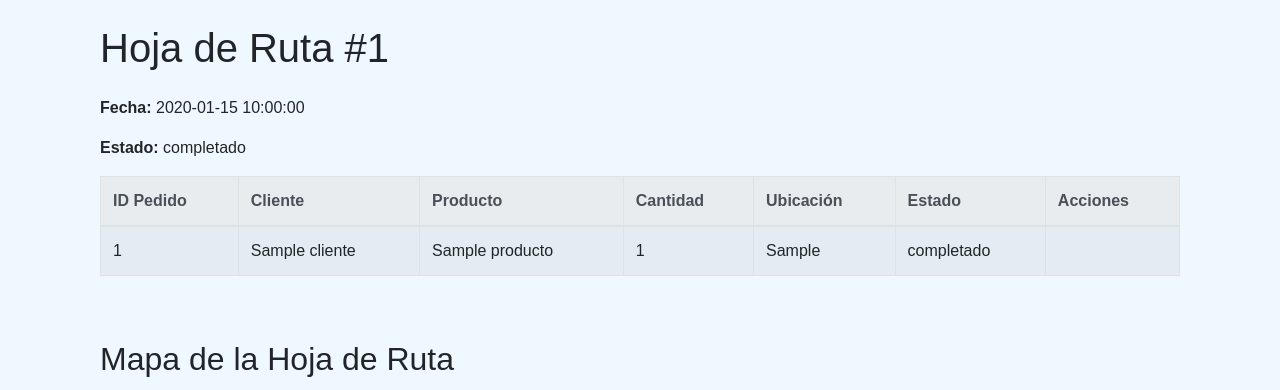
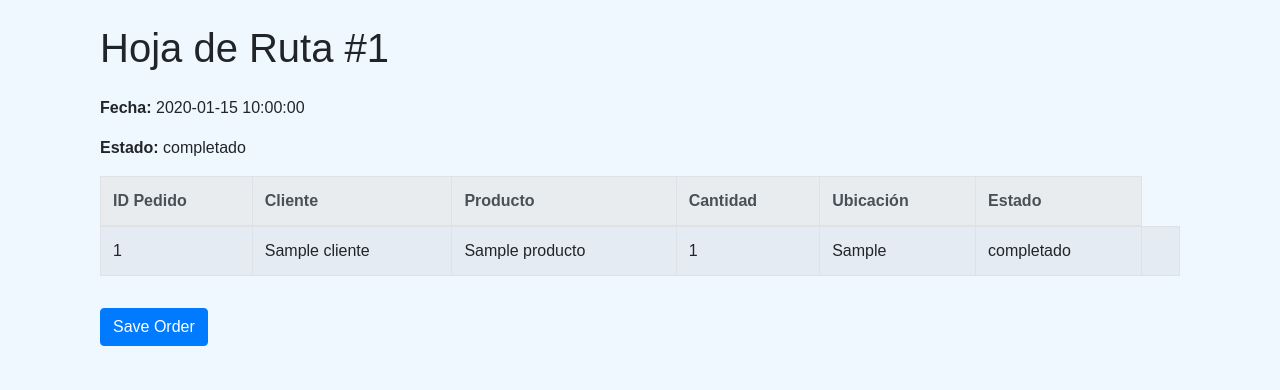
Before and after one commit to zadxdaz/Webhook-vita, a Flask app: page /hoja-de-ruta/1 in a window 1280 px wide. Shown: the part 78-468 px from the top of the page. Run offline with Flask 3, Linux system fonts and the light colour scheme; a user stored in the database is signed in; tables that the repository leaves empty hold one stand-in row (values such as "Sample post"); some libraries are stand-ins or nearby versions.

Commit message:
Reordenar las hojas de ruta

```diff
--- a/app.py
+++ b/app.py
@@ -649,7 +649,11 @@ def update_client_info(id):
 def compute_route():
     try:
         data = request.json
+        hoja_id = data.get('hoja_id')
         addresses = data.get('addresses', [])
+
+        if not hoja_id:
+            return jsonify({"error": "hoja_id is required"}), 400
 
         if not addresses or len(addresses) < 2:
             return jsonify({"error": "At least two addresses are required"}), 400
@@ -676,6 +680,9 @@ def compute_route():
             else:
                 return jsonify({"error": "Geocoding API error", "details": response.json()}), response.status_code
 
+        if len(geocoded_locations) < 2:
+            return jsonify({"error": "Insufficient geocoded locations for routing."}), 400
+
         # Construct the payload for the Routes API
         payload = {
             "origin": {"location": {"latLng": geocoded_locations[0]}},
@@ -685,16 +692,49 @@ def compute_route():
             "optimizeWaypointOrder": True
         }
 
-        # Call the Routes API with FieldMask
         routes_url = "https://routes.googleapis.com/directions/v2:computeRoutes"
         headers = {
             "Content-Type": "application/json",
             "X-Goog-Api-Key": api_key,
-            "X-Goog-FieldMask": "routes.distanceMeters,routes.duration,routes.polyline.encodedPolyline,routes.optimizedIntermediateWaypointIndex"
+            "X-Goog-FieldMask": "routes.polyline.encodedPolyline,routes.optimizedIntermediateWaypointIndex"
         }
+
         response = requests.post(routes_url, headers=headers, json=payload)
         if response.status_code == 200:
-            return jsonify(response.json())
+            data = response.json()
+            pedidos = HojaDeRutaPedido.query.filter_by(hoja_de_ruta_id=hoja_id).order_by(HojaDeRutaPedido.posicion).all()
+            # Extract the optimized order and polyline
+            encoded_polyline = data.get("routes", [{}])[0].get("polyline", {}).get("encodedPolyline", None)
+
+            if not encoded_polyline:
+                return jsonify({"error": "Failed to retrieve route polyline"}), 400
+
+           # Extract optimized order
+            optimized_order = data.get("routes", [{}])[0].get("optimizedIntermediateWaypointIndex", [])
+
+            # Include the fixed origin and destination indices
+            full_order = [0] + [index + 1 for index in optimized_order] + [len(geocoded_locations) - 1]
+
+            if len(full_order) != len(pedidos):
+                print(f"Mismatch: {len(full_order)} indices vs {len(pedidos)} pedidos")
+                return jsonify({"error": "Mismatch between pedidos and waypoints."}), 400
+
+            # Reorder pedidos based on the full order
+            for new_position, waypoint_index in enumerate(full_order):
+                if waypoint_index < len(pedidos):
+                    pedido = pedidos[waypoint_index]
+                    pedido.posicion = new_position + 1
+                    pedido.save()
+                else:
+                    print(f"Invalid waypoint index: {waypoint_index}")
+                    return jsonify({"error": f"Invalid waypoint index: {waypoint_index}"}), 400
+
+
+            # Return the polyline for frontend mapping
+            return jsonify({
+                "success": "Route optimized and saved successfully",
+                "polyline": encoded_polyline
+            }), 200
         else:
             print(response.text)
             return jsonify({"error": "Failed to compute route", "details": response.json()}), response.status_code
@@ -702,6 +742,62 @@ def compute_route():
     except Exception as e:
         print(f"Error: {e}")
         return jsonify({"error": "Internal Server Error"}), 500
+
+@csrf.exempt
+@app.route('/hoja-de-ruta/<int:hoja_id>/reorder', methods=['POST'])
+def reorder_pedidos(hoja_id):
+    try:
+        data = request.json
+        print("Received payload:", data)  # Debug the incoming payload
+        new_order = data.get('order')
+
+        if not new_order:
+            print("No order provided in the payload")
+            return jsonify({'error': 'No order provided'}), 400
+
+        # Update the order of pedidos in the database
+        for position, pedido_id in enumerate(new_order, start=1):
+            hoja_de_ruta_pedido = HojaDeRutaPedido.get_by_pedido_id_and_hoja_id(pedido_id, hoja_id)
+            if hoja_de_ruta_pedido:
+                hoja_de_ruta_pedido.posicion = position
+                hoja_de_ruta_pedido.save()
+
+        return jsonify({'success': 'Order updated successfully'}), 200
+    except Exception as e:
+        print(f"Error reordering pedidos: {e}")
+        return jsonify({'error': 'Internal server error'}), 500
+
+
+@app.route('/hoja-de-ruta/<int:hoja_id>/optimize', methods=['POST'])
+def optimize_hoja_de_ruta(hoja_id):
+    hoja_de_ruta = HojaDeRuta.get_by_id(hoja_id)
+    addresses = []
+    # Fetch all addresses in the current order
+    pedidos = HojaDeRutaPedido.get_detalle_by_hoja_id(hoja_id)
+    for pedido in pedidos:
+        full_address = f"{pedido.ubicacion}, {pedido.ciudad}, Buenos Aires"
+        addresses.append(full_address)
+
+    # Call the /api/compute_route to get the optimized order
+    response = requests.post(
+        url_for('compute_route'),
+        json={"addresses": addresses}
+    )
+
+    if response.status_code == 200:
+        data = response.json()
+        optimized_order = data.get("routes")[0].get("optimizedIntermediateWaypointIndex", [])
+
+        # Apply the optimized order
+        for new_position, waypoint_index in enumerate(optimized_order):
+            pedido = pedidos[waypoint_index]
+            pedido.posicion = new_position + 1
+            pedido.save()
+
+        return jsonify({"success": "Route optimized successfully"}), 200
+    else:
+        print(response.text)
+        return jsonify({"error": "Failed to optimize route", "details": response.json()}), response.status_code
 
 
 # Run the app with SSH tunnel
--- a/objects.py
+++ b/objects.py
@@ -330,13 +330,15 @@ class HojaDeRutaPedido(db.Model):
                 Producto.nombre.label('producto'),
                 Pedido.cantidad,
                 Pedido.estado,
-                Cliente.direccion.label('ubicacion')
+                Cliente.direccion.label('ubicacion'),
+                HojaDeRutaPedido.posicion
             )
             .select_from(HojaDeRutaPedido)
             .join(Pedido, HojaDeRutaPedido.pedido_id == Pedido.id)
             .join(Cliente, Pedido.cliente_id == Cliente.id)
             .join(Producto, Pedido.producto_id == Producto.id)
             .filter(HojaDeRutaPedido.hoja_de_ruta_id == hoja_de_ruta_id)
+            .order_by(HojaDeRutaPedido.posicion)
         )
         return query.all()
 
--- a/templates/hoja_de_ruta.html
+++ b/templates/hoja_de_ruta.html
@@ -8,9 +8,11 @@
     <p><strong>Fecha:</strong> {{ hoja_de_ruta.fecha }}</p>
     <p><strong>Estado:</strong> {{ hoja_de_ruta.estado }}</p>
 
-    <!-- Table of Pedidos in the Hoja de Ruta -->
+
+
+    <!-- Drag-and-Drop Table -->
     <div class="table-responsive">
-        <table class="table table-bordered table-striped">
+            <table id="reorder-table" class="table table-bordered table-striped">
                 <thead class="thead-light">
                     <tr>
                         <th>ID Pedido</th>
@@ -19,12 +21,11 @@
                         <th>Cantidad</th>
                         <th>Ubicación</th>
                         <th>Estado</th>
-                    <th>Acciones</th>
                     </tr>
                 </thead>
                 <tbody>
                     {% for pedido in pedidos %}
-                <tr>
+                    <tr data-id="{{ pedido.pedido_id }}">
                         <td>{{ pedido.pedido_id }}</td>
                         <td>{{ pedido.cliente }}</td>
                         <td>{{ pedido.producto }}</td>
@@ -42,9 +43,11 @@
                         {% endif %}
                     </td>
                     </tr>
+
                     {% endfor %}
                 </tbody>
             </table>
+            <button id="save-order-btn" class="btn btn-primary mt-3">Save Order</button>
     </div>
 
     <!-- Map Section -->
@@ -60,24 +63,38 @@
 
 <script>
         const addresses = {{ addresses|tojson }};
+    if (addresses.length === 0) {
+        alert("No addresses available for this route.");
+    }
     const apiKey = "{{ config.GOOGLE_MAPS_API_KEY }}";
 
     function initializeMap() {
+    if (!addresses || addresses.length < 2) {
+        alert("Se requieren al menos dos direcciones para mostrar la ruta.");
+        return;
+    }
+
+    // Initialize the map
     const map = new google.maps.Map(document.getElementById('map'), {
         zoom: 10,
-            center: { lat: -34.603684, lng: -58.381559 } // Default center
+        center: { lat: -34.603684, lng: -58.381559 } // Adjust default location
     });
 
+    // Call the backend to compute the route
     fetch('/api/compute_route', {
         method: 'POST',
-            headers: { 'Content-Type': 'application/json' },
-            body: JSON.stringify({ addresses })
+        headers: {
+            'Content-Type': 'application/json'
+        },
+        body: JSON.stringify({
+            addresses,
+            hoja_id: {{ hoja_de_ruta.id }}
+        })
     })
         .then(response => response.json())
         .then(data => {
-            if (data.routes && data.routes.length > 0) {
-                const route = data.routes[0];
-                const path = google.maps.geometry.encoding.decodePath(route.polyline.encodedPolyline);
+            if (data.polyline) {
+                const path = google.maps.geometry.encoding.decodePath(data.polyline);
                 const polyline = new google.maps.Polyline({
                     path,
                     geodesic: true,
@@ -87,16 +104,66 @@
                 });
                 polyline.setMap(map);
 
-                // Fit the map to the route
+                // Adjust map to fit the route
                 const bounds = new google.maps.LatLngBounds();
                 path.forEach(latLng => bounds.extend(latLng));
                 map.fitBounds(bounds);
+            } else {
+                alert("No se pudo generar la ruta. Verifique las direcciones.");
+                console.error("Routes API Response:", data);
             }
         })
-        .catch(err => console.error('Error fetching route:', err));
+        .catch(err => {
+            console.error('Error fetching route:', err);
+            alert("Error al generar la ruta. Intente nuevamente.");
+        });
 }
 
     window.onload = initializeMap;
 </script>
 
+<!-- Include SortableJS -->
+<script src="https://cdnjs.cloudflare.com/ajax/libs/Sortable/1.14.0/Sortable.min.js"></script>
+<script>
+    // Enable drag-and-drop reordering
+const table = document.getElementById('reorder-table');
+const sortable = new Sortable(table.querySelector('tbody'), {
+    animation: 150,
+});
+
+// Handle button click to save the new order
+document.getElementById('save-order-btn').addEventListener('click', function () {
+    const rows = table.querySelectorAll('tbody tr');
+    const order = Array.from(rows).map(row => row.getAttribute('data-id'));
+
+    // Check if order array is valid
+    if (!order.length) {
+        alert('No items to reorder');
+        return;
+    }
+
+    // Send the order to the backend
+    fetch(`/hoja-de-ruta/{{ hoja_de_ruta.id }}/reorder`, {
+        method: 'POST',
+        headers: { 'Content-Type': 'application/json' },
+        body: JSON.stringify({ order })
+    })
+        .then(response => response.json())
+        .then(data => {
+            if (data.success) {
+                alert('Order updated successfully!');
+                location.reload(); // Reload the page to reflect changes
+            } else {
+                console.error('Error saving order:', data.error);
+                alert('Failed to update order. Please try again.');
+            }
+        })
+        .catch(err => {
+            console.error('Error:', err);
+            alert('An error occurred while updating the order. Please try again.');
+        });
+});
+
+
+</script>
 {% endblock %}
```
Lines whose indentation alone changed are shown as unchanged.
